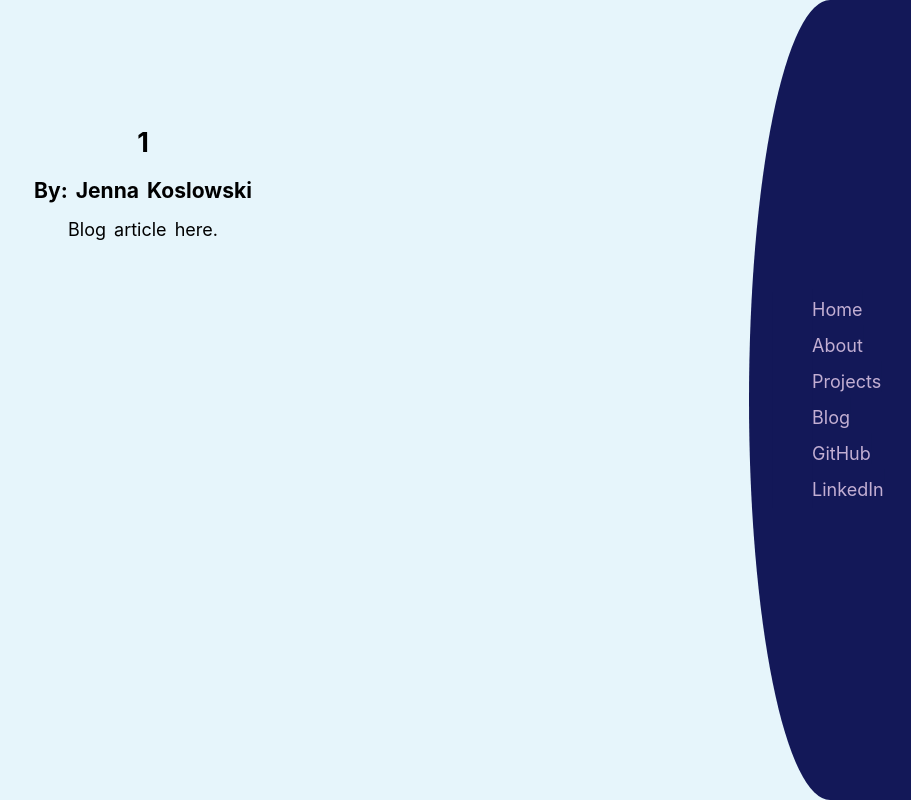
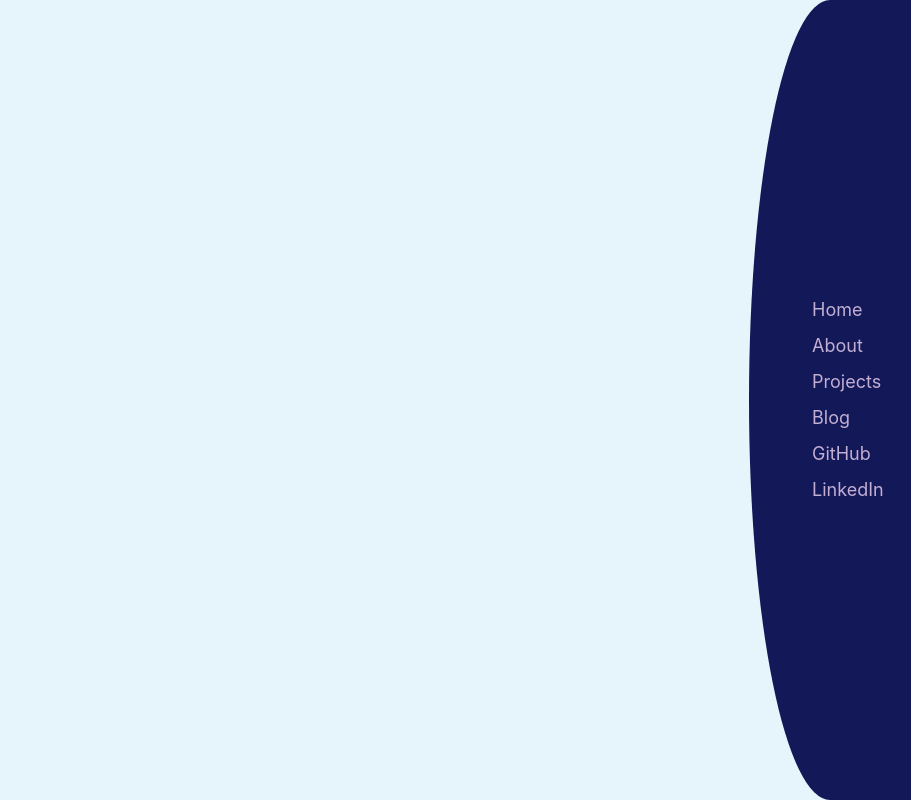
Before and after one commit to JennaKoslowski/vue-profile, a Nuxt app: page /blog/1 in a window 1280 px wide. Shown: the whole page, without its empty margins (369-1280 px from the left). Built offline with nearby package versions, Linux system fonts and the light colour scheme.

Commit message:
remove unused files

```diff
--- a/pages/blog/_id/index.vue
+++ /dev/null
@@ -1,21 +0,0 @@
-<template>
-    <section class="single-blog">
-        <h1>{{ $route.params.id}}</h1>
-        <h3> By: Jenna Koslowski</h3>
-        <p>Blog article here.</p>
-    </section>
-</template>
-
-<style scoped>
-    body {
-        background-color: whitesmoke;
-        color: #4c535e;
-    }
-    .single-blog {
-        display:flex;
-        flex-flow: column;
-        justify-content: center;
-        text-align: center;
-        padding: 20px;
-    }
-</style>
--- a/pages/blog/index.vue
+++ /dev/null
@@ -1,38 +0,0 @@
-<template>
-    <section class="blog">
-        <Posts class="post" id="2"
-            title="Building with Nuxt"
-            previewText="This is my first try with nuxt.js and vue. Let's see how it goes." />
-        <Posts class="post" id="1"
-            title="How to create your first commit on GitHub"
-            previewText="Learn how to get your project to show up as a new repository on GitHub." />
-    </section>
-</template>
-
-<script>
-    import Posts from '@/components/Posts'
-
-    export default {
-        components: {
-            Posts
-        },
-    }
-</script>
-
-<style scoped>
-    .blog {
-        background-color: whitesmoke;
-        color: #4c535e;
-        padding: 40px 15px;
-    }
-    .post {
-        color: #4c535e;
-        padding: 10px;
-        height: 150px;
-    }
-    .post h1 {
-        color: #4c535e;
-        display: flex;
-        justify-content: center;
-    }
-</style>
--- a/pages/contact/index.vue
+++ /dev/null
@@ -1,38 +0,0 @@
-<template>
-<div id="app">
-    <form action="malito:jenna.koslowski@yahoo.com" method="post">
-        <fieldset class="contactforms">
-            <legend>
-                Contact Me
-            </legend>
-            <label>
-                Full Name:
-                <input type="text" name="name" size="30">
-            </label>
-            <br />
-            <label>
-                Email:
-                <input type="text" name="email" size="30">
-            </label>
-            <br />
-            <label>
-                What Can I help you with?
-                <br />
-                <textarea class="asking" type="text" name="question" size="500">
-            </label>
-            <br />
-            <input type="submit" name="submit" value="Submit">
-        </fieldset>
-    </form>
-</div>
-</template>
-
-<style scoped>
-    .contactforms{
-        margin:50px;
-    }
-    .asking{
-        width: 500px;
-        height: 200px;
-    }
-</style>
--- a/pages/index.vue
+++ b/pages/index.vue
@@ -1,10 +1,6 @@
 <template>
   <section class="container">
     <div>
-<<<<<<< HEAD
-      <Logo />
-=======
->>>>>>> basic
       <h1 class="title">
         Jenna Koslowski
       </h1>
```
